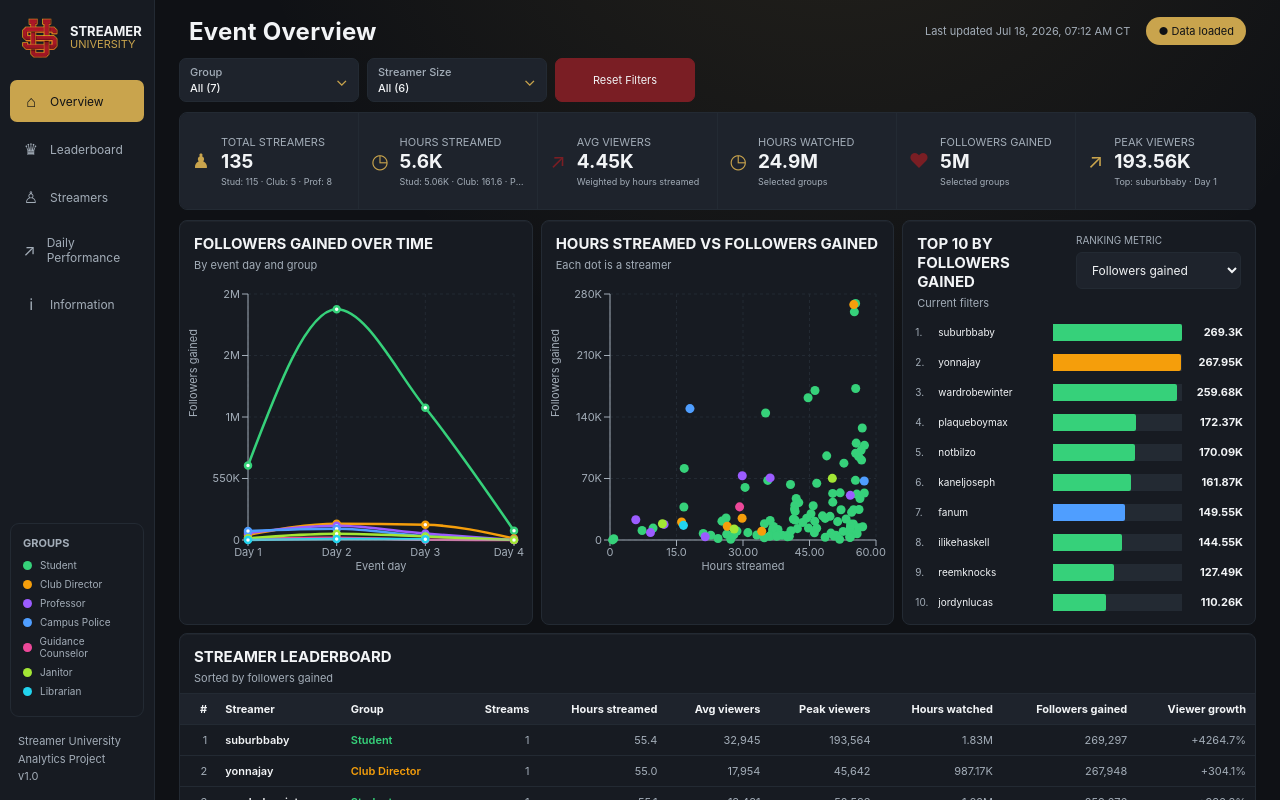
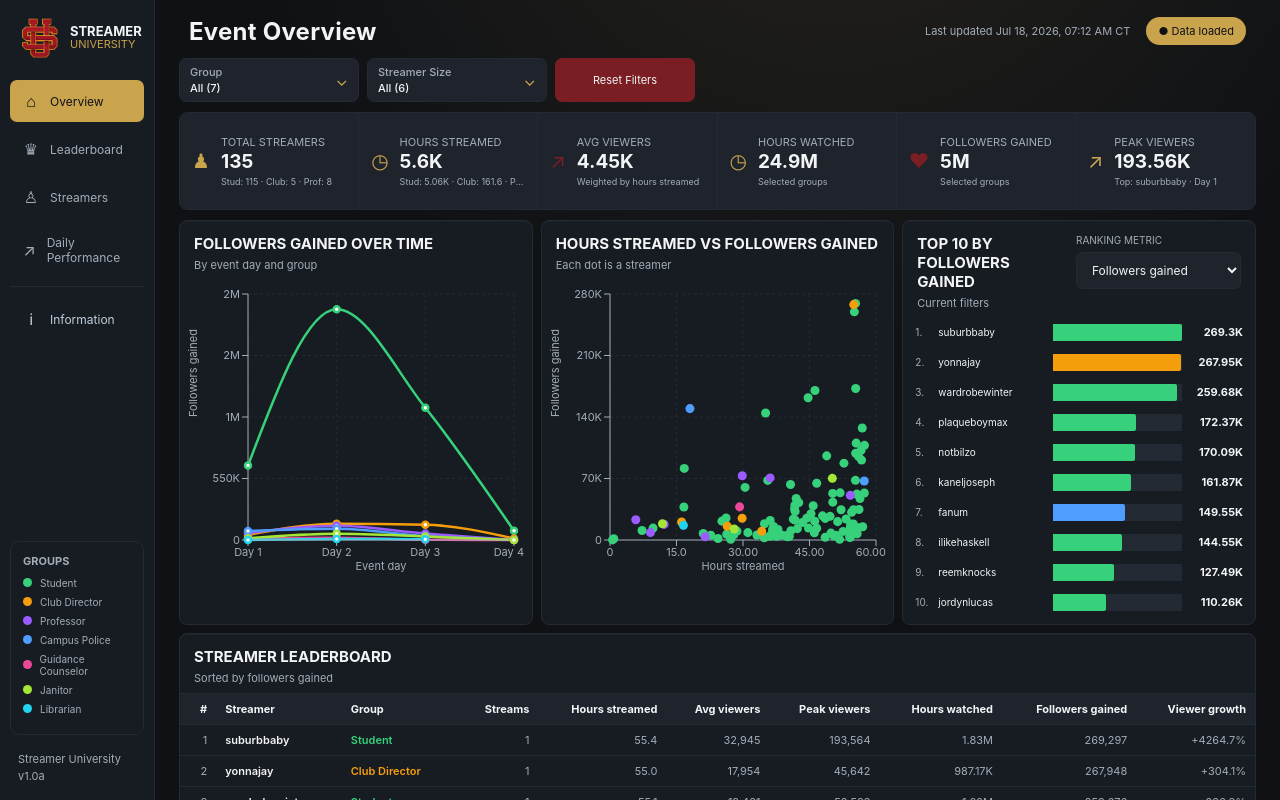
Before and after one commit to Kehnanmind/su-dashboard, a React (Vite) app: page / in a window 1280 px wide. Shown: the top 800 px of the page. Built offline with nearby package versions, Linux system fonts and the light colour scheme.

Commit message:
small visual changes

```diff
--- a/src/App.css
+++ b/src/App.css
@@ -124,6 +124,16 @@ button {
 .nav-item.active {
   color: var(--bg-main);
   background: var(--accent-gold);
+}
+
+.sidebar-secondary-nav {
+  margin-top: 10px;
+  padding-top: 10px;
+  border-top: 1px solid var(--border);
+}
+
+.nav-item-secondary {
+  color: #c0ceda;
 }
 
 .sidebar-groups {
--- a/src/App.jsx
+++ b/src/App.jsx
@@ -698,14 +698,17 @@ function App() {
           >
             <span>↗</span> Daily Performance
           </button>
+        </nav>
+
+        <div className="sidebar-secondary-nav">
           <button
-            className={`nav-item ${activeView === "information" ? "active" : ""}`}
+            className={`nav-item nav-item-secondary ${activeView === "information" ? "active" : ""}`}
             type="button"
             onClick={() => setActiveView("information")}
           >
             <span>ℹ</span> Information
           </button>
-        </nav>
+        </div>
 
         <div className="sidebar-groups">
           <h3>Groups</h3>
@@ -724,9 +727,7 @@ function App() {
         <div className="sidebar-footer">
           Streamer University
           <br />
-          Analytics Project
-          <br />
-          v1.0
+          v1.0a
         </div>
       </aside>
 
--- a/src/components/InformationPage.jsx
+++ b/src/components/InformationPage.jsx
@@ -50,6 +50,7 @@ function InformationPage() {
       <article className="info-card">
         <h3>Definitions</h3>
         <ul>
+
           <li>
             Marathon streamer: streamed at least 80% of all available hours
             during Streamer University.
@@ -57,6 +58,10 @@ function InformationPage() {
           <li>
             Pre-SU metrics are based on the 30 days before Streamer University
             started.
+          </li>
+          <li>
+            SU dates are <strong>July 15 to July 20</strong>. "During SU"
+            means stats from streams that occurred on those dates only.
           </li>
         </ul>
       </article>
```
